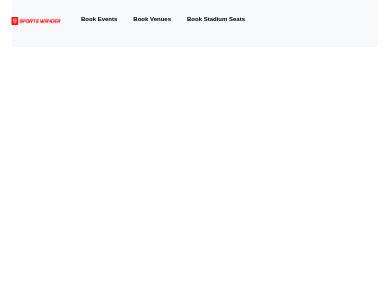
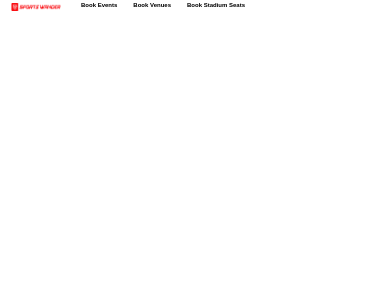
Before and after one commit to mohancomrade/Nutz-Sports-Wander, a React (Create React App) app: page / in a window 390 px wide. Shown: the top 300 px of the page. Built offline with nearby package versions, Linux system fonts and the light colour scheme.

Commit message:
nutz-sports

```diff
--- a/src/Components/Header.css
+++ b/src/Components/Header.css
@@ -35,4 +35,9 @@
         margin-bottom: 5px;
     }
 
+    .sports-header {
+
+        margin-top: -14px;
+    }
+
   }
--- a/src/Components/Header.js
+++ b/src/Components/Header.js
@@ -9,7 +9,7 @@ function Header() {
   return (
     <div className='container-fluid'>
     <div className='sports-header'>
-       <Navbar bg="light" variant="light">
+       <Navbar bg="white" variant="white">
             <img src={sportswander}class="img-fluid" alt=''/>
         <Container>
          <div className='header-texts'>
```
